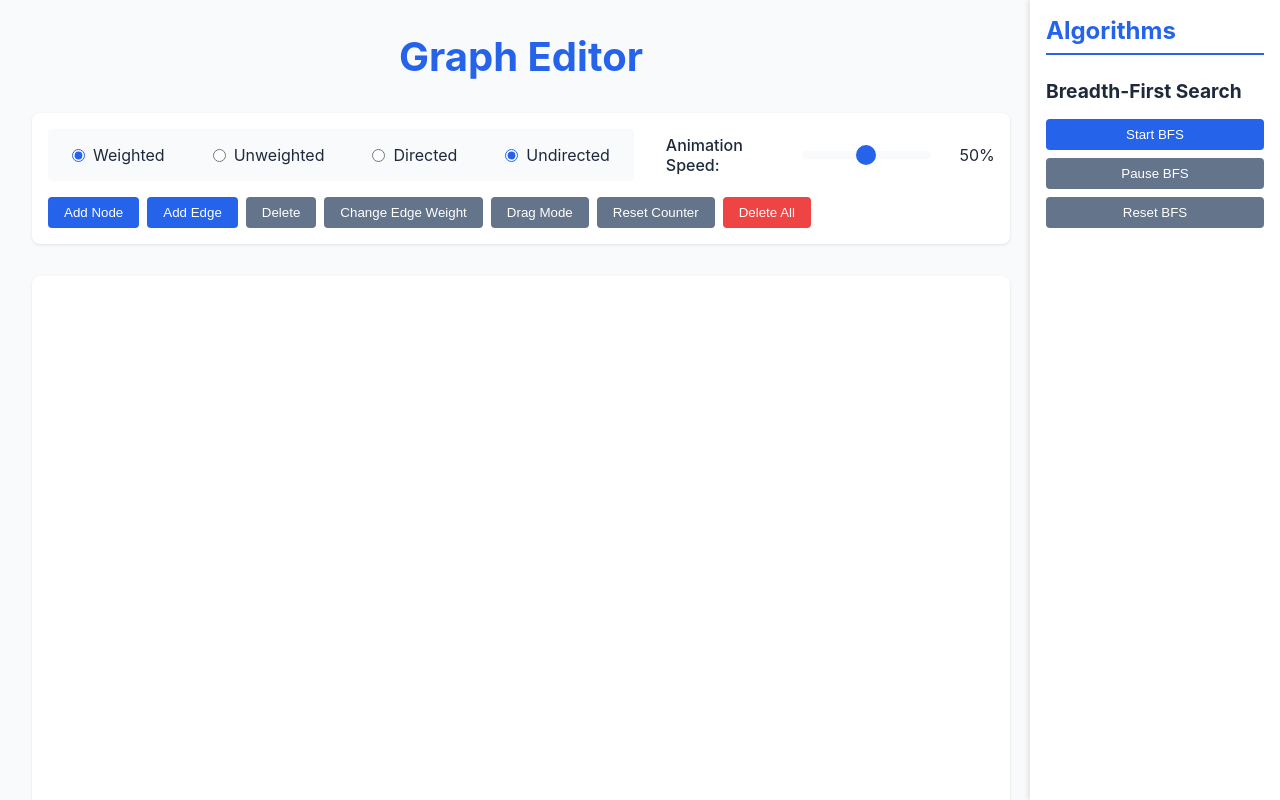
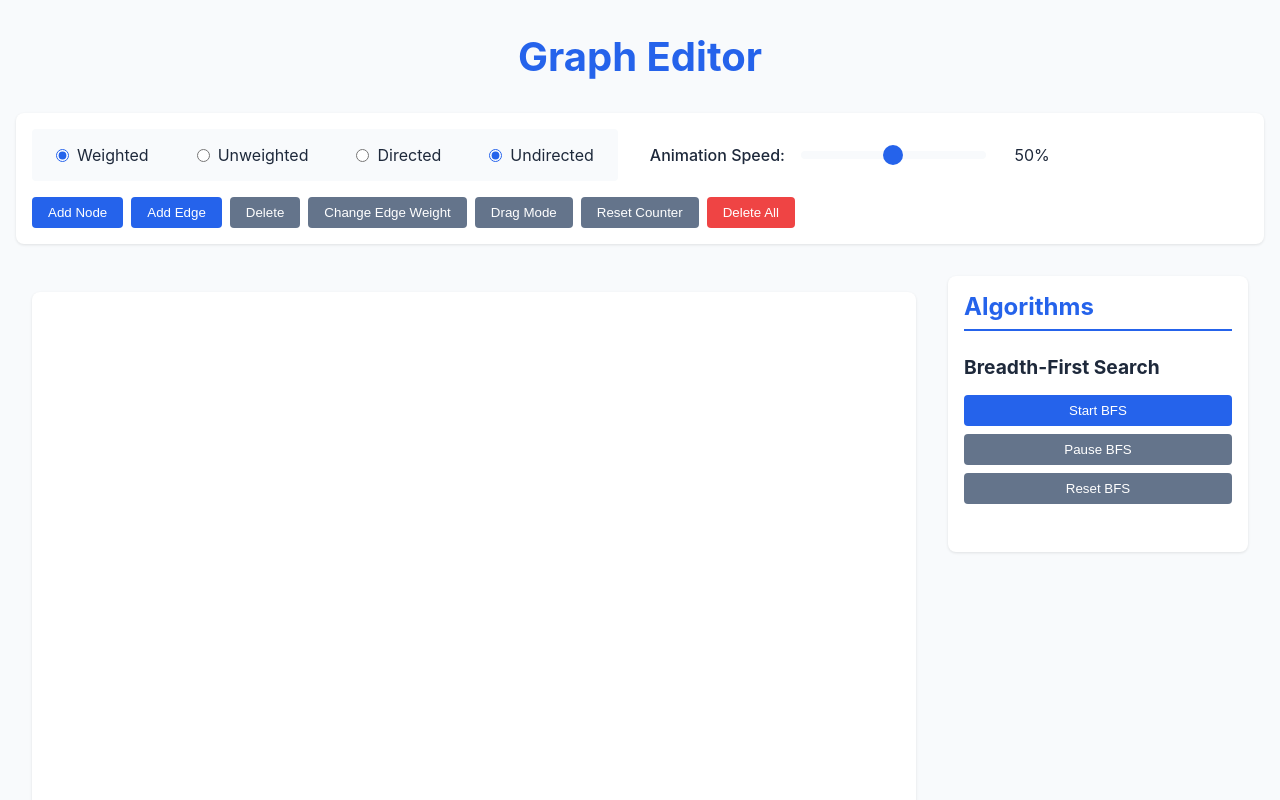
Before and after one commit to Peter-Shamoun/Graph-Theory, a React (Create React App) app: page / in a window 1280 px wide. Shown: the top 800 px of the page. Built offline with nearby package versions, Linux system fonts and the light colour scheme.

Commit message:
bfs looks

```diff
--- a/src/App.css
+++ b/src/App.css
@@ -24,8 +24,8 @@ body {
 }
 
 .graph-editor {
-  max-width: calc(100% - 270px); /* 250px panel + 20px gap */
-  margin: 2rem auto 2rem 1rem;
+  max-width: none;
+  margin: 2rem auto;
   padding: 0 1rem;
 }
 
@@ -402,3 +402,50 @@ body {
   flex-direction: column;
   gap: 0.5rem;
 }
+
+.main-content {
+  display: flex;
+  gap: 2rem;
+  margin: 2rem 1rem;
+}
+
+.graph-container {
+  flex: 1;
+}
+
+.algorithm-container {
+  width: 300px;
+  background: var(--surface);
+  padding: 1rem;
+  border-radius: 0.5rem;
+  box-shadow: 0 1px 3px rgba(0, 0, 0, 0.1);
+  align-self: flex-start;
+}
+
+.algorithm-container h2 {
+  margin-bottom: 1.5rem;
+  color: var(--primary);
+  font-size: 1.5rem;
+  padding-bottom: 0.5rem;
+  border-bottom: 2px solid var(--primary);
+}
+
+.algorithm-section {
+  margin-bottom: 2rem;
+}
+
+.algorithm-section h3 {
+  margin-bottom: 1rem;
+  color: var(--text);
+  font-size: 1.2rem;
+}
+
+.algorithm-controls {
+  display: flex;
+  flex-direction: column;
+  gap: 0.5rem;
+}
+
+.algorithm-controls .btn {
+  width: 100%;
+}
--- a/src/App.js
+++ b/src/App.js
@@ -575,6 +575,7 @@ export default function GraphEditor() {
         </div>
       </div>
 
+      <div className="main-content">
         <div className="graph-container">
           <svg
             className="graph-canvas"
@@ -694,8 +695,7 @@ export default function GraphEditor() {
           </div>
         </div>
 
-      {/* New Algorithm Control Panel */}
-      <div className="algorithm-panel">
+        <div className="algorithm-container">
           <h2>Algorithms</h2>
 
           <div className="algorithm-section">
@@ -728,9 +728,6 @@ export default function GraphEditor() {
             </div>
           </div>
 
-        {/* Future algorithm sections will go here */}
-      </div>
-
           {bfsAnimationState.isRunning && (
             <div className="bfs-queue">
               <h3>BFS Status</h3>
@@ -756,5 +753,7 @@ export default function GraphEditor() {
             </div>
           )}
         </div>
+      </div>
+    </div>
   );
 }
```
Lines whose indentation alone changed are shown as unchanged.
